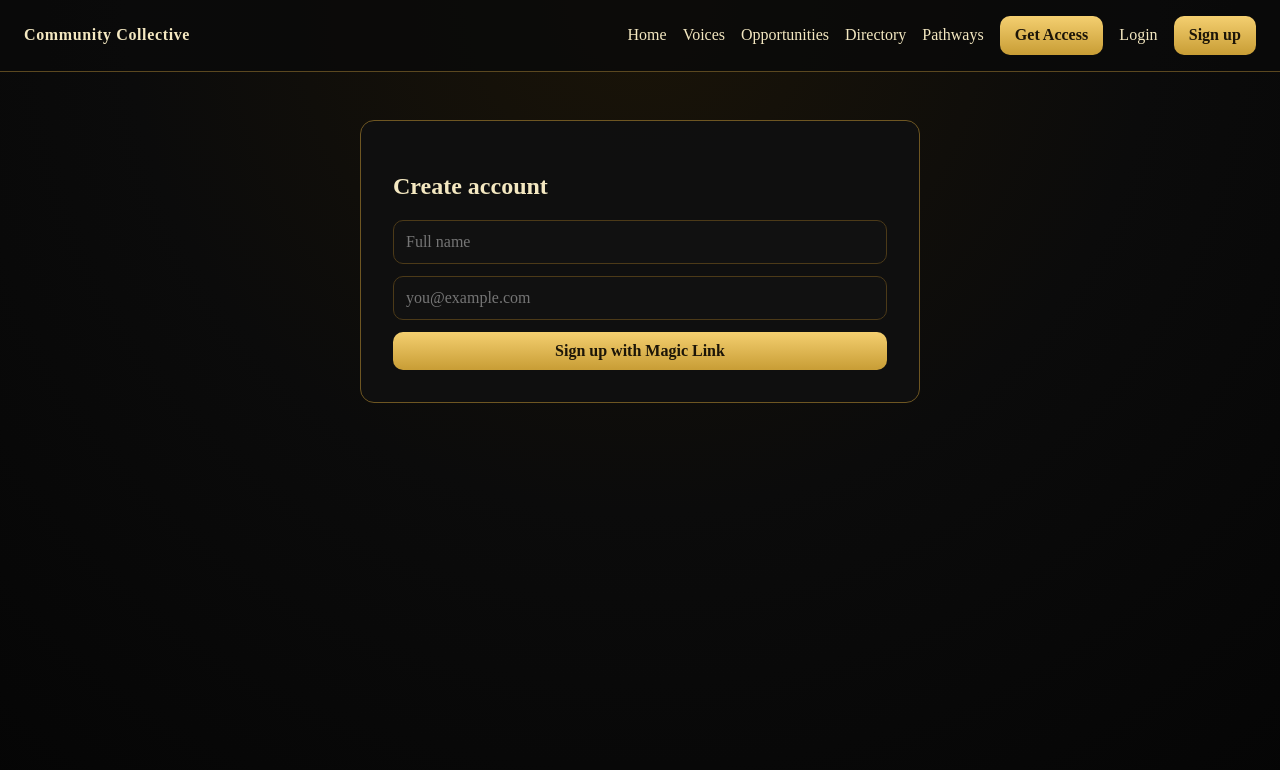
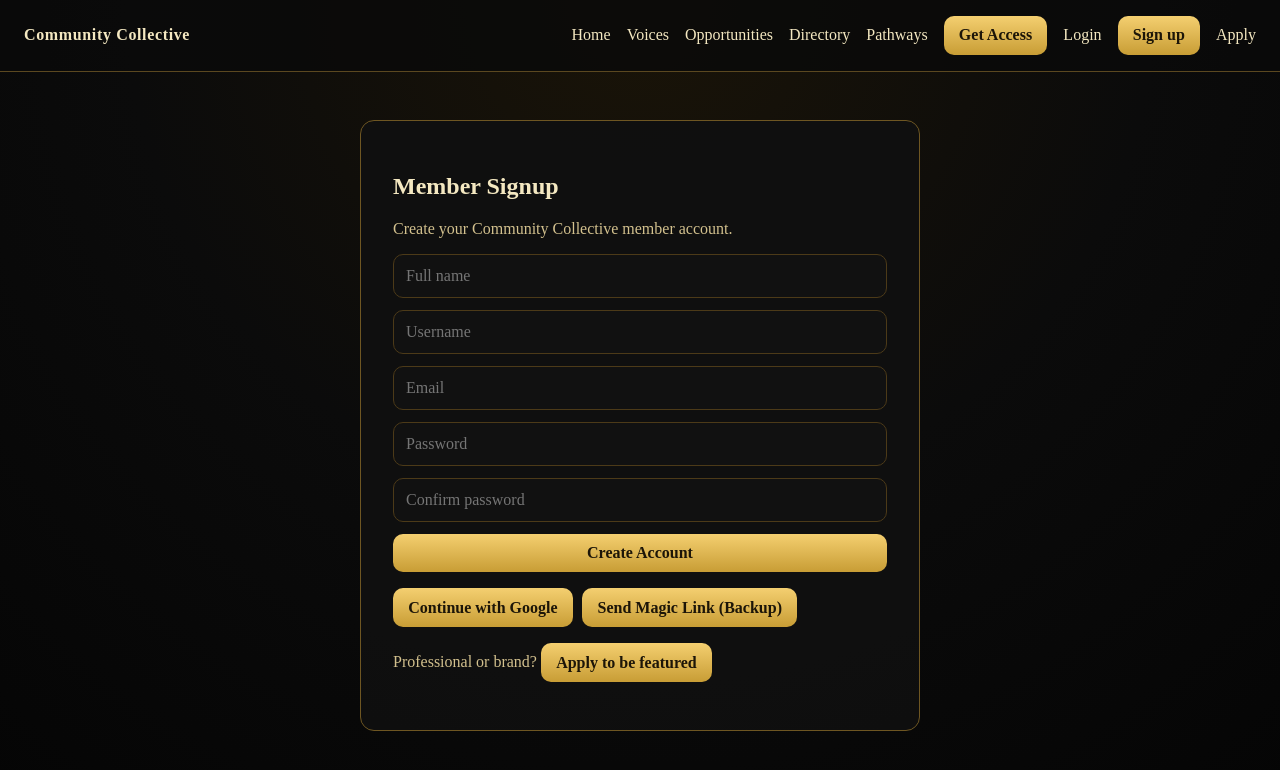
Before and after one commit to communitycollective00/community-collective, a Next.js app: page /signup in a window 1280 px wide. Shown: the top 770 px of the page. Built offline with nearby package versions, Linux system fonts and the light colour scheme; no server answers.

Commit message:
Upgrade auth flows and add creator application lanes

```diff
--- a/app/admin/page.tsx
+++ b/app/admin/page.tsx
@@ -22,6 +22,7 @@ export default function AdminDashboardPage() {
             <Link className="gold-link" href="/admin/opportunities">Opportunities</Link>
             <Link className="gold-link" href="/admin/events">Events</Link>
             <Link className="gold-link" href="/admin/pathways">Pathways</Link>
+            <Link className="gold-link" href="/admin/applications">Applications</Link>
           </div>
         ) : null}
       </section>
--- a/app/auth/callback/route.ts
+++ b/app/auth/callback/route.ts
@@ -35,8 +35,8 @@ async function ensureProfileRow(user: AuthUser) {
       email: user.email ?? null,
       full_name: fullName,
       username: createUsernamePlaceholder(user.id),
-      role: "member",
-      is_approved: false,
+      role: (user.user_metadata as any)?.role || "member",
+      is_approved: (user.user_metadata as any)?.is_approved ?? true,
       updated_at: new Date().toISOString(),
     },
     { onConflict: "id" }
--- a/app/components/auth-navbar.tsx
+++ b/app/components/auth-navbar.tsx
@@ -48,6 +48,7 @@ export default function AuthNavbar() {
           <>
             <Link href="/login">Login</Link>
             <Link href="/signup" className="gold-link">Sign up</Link>
+            <Link href="/apply">Apply</Link>
           </>
         )}
       </div>
--- /dev/null
+++ b/app/pending-approval/page.tsx
@@ -0,0 +1,2 @@
+import AuthNavbar from "../components/auth-navbar";
+export default function PendingApproval(){return <main className="premium-page"><AuthNavbar/><section className="premium-card"><h1>Thanks — Application Received</h1><p className="muted">Your profile is pending approval. We will notify you after review.</p></section></main>}
--- a/app/signup/page.tsx
+++ b/app/signup/page.tsx
@@ -1,41 +1,86 @@
 "use client";
 
 import { FormEvent, useState } from "react";
+import Link from "next/link";
 import { getSupabaseClient } from "../../lib/supabase";
 import AuthNavbar from "../components/auth-navbar";
 
 export default function SignupPage() {
-  const [email, setEmail] = useState("");
-  const [fullName, setFullName] = useState("");
+  const [form, setForm] = useState({ fullName: "", username: "", email: "", password: "", confirmPassword: "" });
   const [status, setStatus] = useState("");
 
   const signup = async (e: FormEvent) => {
     e.preventDefault();
-    setStatus("Sending signup magic link...");
+    if (form.password !== form.confirmPassword) {
+      setStatus("Passwords do not match.");
+      return;
+    }
 
-    const { error } = await getSupabaseClient().auth.signInWithOtp({
-      email,
+    setStatus("Creating your account...");
+    const supabase = getSupabaseClient();
+    const { data, error } = await supabase.auth.signUp({
+      email: form.email,
+      password: form.password,
       options: {
-        data: { full_name: fullName },
-        emailRedirectTo: `${window.location.origin}/dashboard`,
+        emailRedirectTo: `${window.location.origin}/auth/callback?next=/onboarding`,
+        data: {
+          full_name: form.fullName,
+          username: form.username,
+          role: "member",
+          is_approved: true,
+        },
       },
     });
 
-    setStatus(error ? error.message : "Check your email to complete signup.");
+    if (error) {
+      setStatus(error.message);
+      return;
+    }
+
+    if (data.user) {
+      await (supabase.from("profiles") as any).upsert({
+        id: data.user.id,
+        email: form.email,
+        full_name: form.fullName,
+        username: form.username,
+        role: "member",
+        is_approved: true,
+        updated_at: new Date().toISOString(),
+      });
+    }
+
+    window.location.href = "/onboarding";
   };
 
-  return (
-    <main className="premium-page">
-      <AuthNavbar />
-      <section className="premium-card">
-        <h1>Create account</h1>
-        <form onSubmit={signup} className="premium-form">
-          <input value={fullName} onChange={(e) => setFullName(e.target.value)} placeholder="Full name" />
-          <input required type="email" value={email} onChange={(e) => setEmail(e.target.value)} placeholder="you@example.com" />
-          <button className="gold-btn" type="submit">Sign up with Magic Link</button>
-        </form>
-        {status && <p className="muted">{status}</p>}
-      </section>
-    </main>
-  );
+  const continueWithGoogle = async () => {
+    const { error } = await getSupabaseClient().auth.signInWithOAuth({
+      provider: "google",
+      options: { redirectTo: `${window.location.origin}/auth/callback?next=/onboarding` },
+    });
+    if (error) setStatus(error.message);
+  };
+
+  const sendMagicLink = async () => {
+    setStatus("Sending magic link backup...");
+    const { error } = await getSupabaseClient().auth.signInWithOtp({
+      email: form.email,
+      options: {
+        data: { full_name: form.fullName, username: form.username, role: "member", is_approved: true },
+        emailRedirectTo: `${window.location.origin}/auth/callback?next=/onboarding`,
+      },
+    });
+    setStatus(error ? error.message : "Magic link sent.");
+  };
+
+  return <main className="premium-page"><AuthNavbar /><section className="premium-card"><h1>Member Signup</h1><p className="muted">Create your Community Collective member account.</p><form onSubmit={signup} className="premium-form">
+    <input required placeholder="Full name" value={form.fullName} onChange={(e) => setForm({ ...form, fullName: e.target.value })} />
+    <input required placeholder="Username" value={form.username} onChange={(e) => setForm({ ...form, username: e.target.value })} />
+    <input required type="email" placeholder="Email" value={form.email} onChange={(e) => setForm({ ...form, email: e.target.value })} />
+    <input required type="password" placeholder="Password" value={form.password} onChange={(e) => setForm({ ...form, password: e.target.value })} />
+    <input required type="password" placeholder="Confirm password" value={form.confirmPassword} onChange={(e) => setForm({ ...form, confirmPassword: e.target.value })} />
+    <button className="gold-btn" type="submit">Create Account</button>
+  </form>
+  <div className="quick-links"><button className="gold-btn" onClick={continueWithGoogle}>Continue with Google</button><button className="gold-btn" onClick={sendMagicLink}>Send Magic Link (Backup)</button></div>
+  <p className="muted">Professional or brand? <Link className="gold-link" href="/apply">Apply to be featured</Link></p>
+  {status && <p className="muted">{status}</p>}</section></main>;
 }
```
Also changed, not shown: app/admin/applications/page.tsx (added, +15 -0 lines), app/apply/page.tsx (added, +13 -0 lines), app/creator-signup/page.tsx (added, +13 -0 lines), app/login/page.tsx (+18 -25 lines), 1 other file (tests, documents, lock files or other folders).
